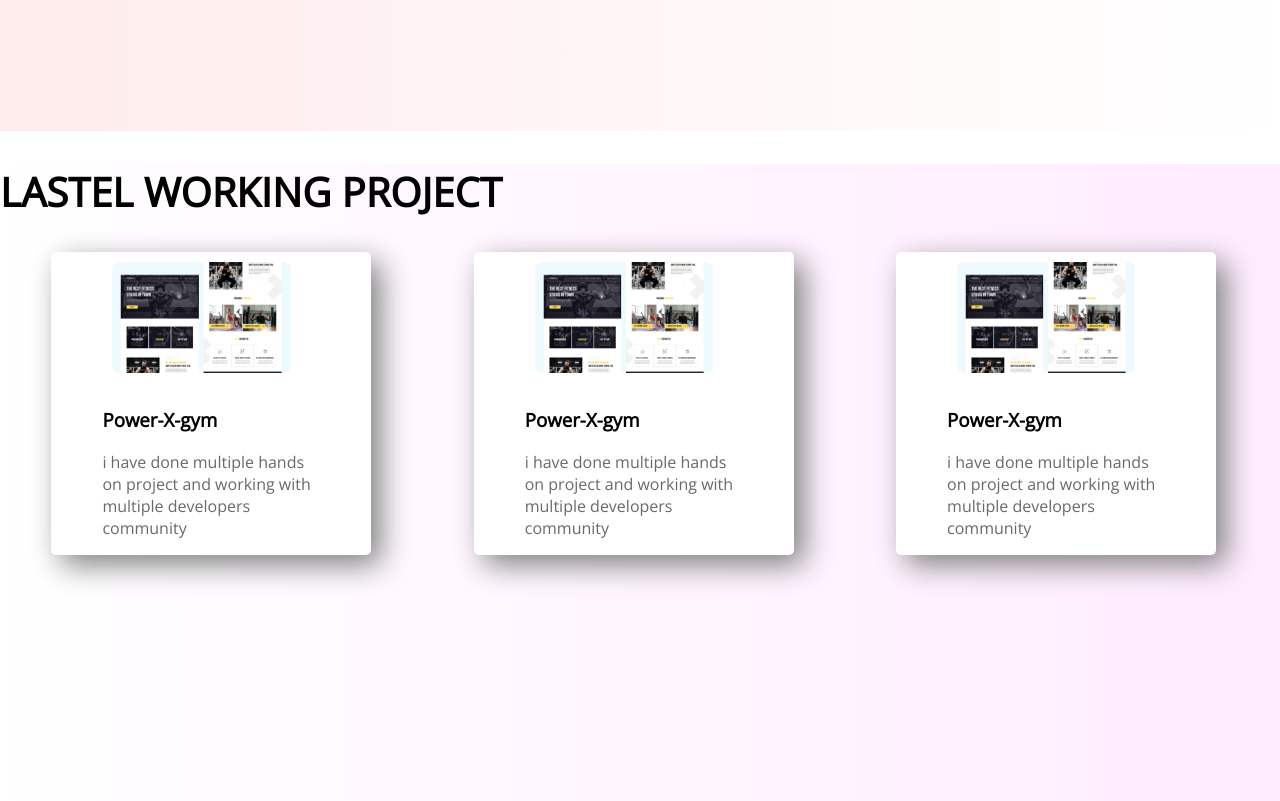
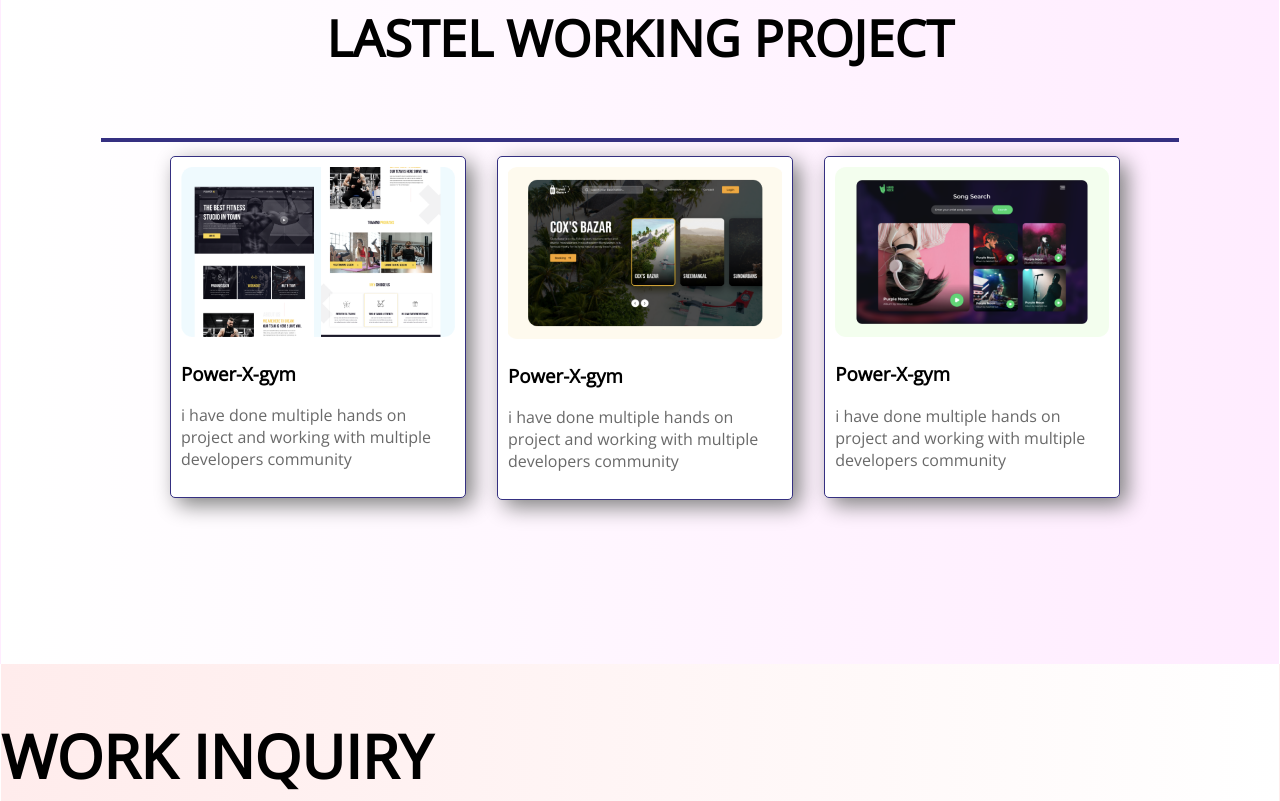
Before and after one commit to NA-Siddiky/Personal-Website, a plain HTML site: page index.html in a window 1280 px wide. Shown: the part 1219-2020 px from the top of the page. Drawn offline with nearby package versions, Linux system fonts and the light colour scheme.

Commit message:
adding third banner

```diff
--- a/index.html
+++ b/index.html
@@ -39,26 +39,32 @@
         </div>
     </section>
 
-    <section class="working-projects">
-        <h2>LASTEL WORKING PROJECT</h2>
-        <div class="half-of-width s3 experience-box">
+    <section class="third-banner">
+        <h4> <strong>LASTEL WORKING PROJECT</strong> </h4>
+        <div class="main-div center">
+            <div class="third-of-width experience-box clearfix">
                 <img src="images/image 4.png" alt="">
                 <h3>Power-X-gym </h3>
                 <p>i have done multiple hands on project and working with multiple developers community</p>
             </div>
-
-        <div class="half-of-width s3 experience-box">
-            <img src="images/image 4.png" alt="">
+            <div class="third-of-width experience-box">
+                <img src="images/image 5.png" alt="">
                 <h3>Power-X-gym </h3>
                 <p>i have done multiple hands on project and working with multiple developers community</p>
             </div>
-
-        <div class="half-of-width s3 experience-box">
-            <img src="images/image 4.png" alt="">
+            <div class="third-of-width experience-box">
+                <img src="images/image 8.png" alt="">
                 <h3>Power-X-gym </h3>
                 <p>i have done multiple hands on project and working with multiple developers community</p>
             </div>
+        </div>
+    </section>
 
+    <section class="fourth-banner">
+        <div>
+            <h1>WORK INQUIRY</h1>
+
+        </div>
     </section>
 
 </body>
--- a/style.css
+++ b/style.css
@@ -4,8 +4,9 @@ body{
 }
 
 section{
-    height: 600px;
-    padding-bottom: 75px;
+    height: 550px;
+    padding-bottom: 2%;
+    border: 1px solid transparent;
 }
 
 .top-banner{
@@ -18,9 +19,14 @@ section{
     background: linear-gradient(90deg, rgb(285, 236, 236), white)
 }
 
-.working-projects{
-    background-repeat: no-repeat;
+.third-banner{
+    height: 700px;
     background: linear-gradient(90deg, white,rgb(255, 236, 286))
+
+}
+
+.fourth-banner{
+    background: linear-gradient(90deg, rgb(285, 236, 236), white)
 }
 
 
@@ -29,9 +35,13 @@ h1{
 }
 
 h2{
-    font-size: 40px;
+    font-size: 50px;
     font-weight: bold;
-    font: center;
+}
+h4{
+    font-size: 50px;
+    font-weight: bold;
+    text-align: center;
 }
 
 p{
@@ -76,18 +86,41 @@ p{
     padding-right: 4%;
 }
 
-.half-of-width s3{
-    width: 10%;
+.third-of-width{
+    width: 30%;
     float: left;
-    padding-left: 5%;
-    padding-right: 5%;
-    padding-top: 5%;
-    padding-bottom: 5%;
+    padding: 10px;
+    margin: 10px;
+    border: 1px solid rgb(53, 48, 129);
+}
+
+.third-of-width img{
+    width: 100%;
 }
 
 .experience-box{
-    box-shadow: 10px 10px 30px gray ;
+    box-sizing: border-box;
     border-radius: 5px;
-    width: 17%;
+    box-shadow: 7px 7px 21px gray ;
+    width: 29%;
+    height: 70%;
+    margin: 1.5%;
+    padding: 1%;
+    float: left;
     background-color: white;
 }
+
+.main-div{
+    width: 100%;
+    margin: auto;
+}
+.center {
+    margin: auto;
+    max-width: 80%;
+    border: 2px solid  rgb(53, 48, 129);
+    padding-left: 4%;
+  }
+
+  .clearfix {
+    overflow: auto;
+  }
```
Lines whose indentation alone changed are shown as unchanged.
